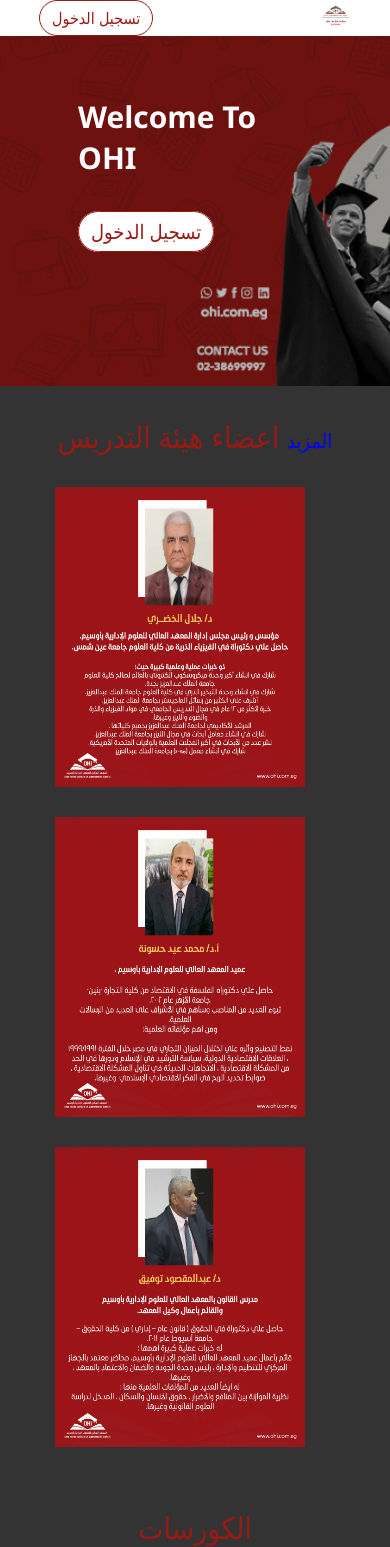
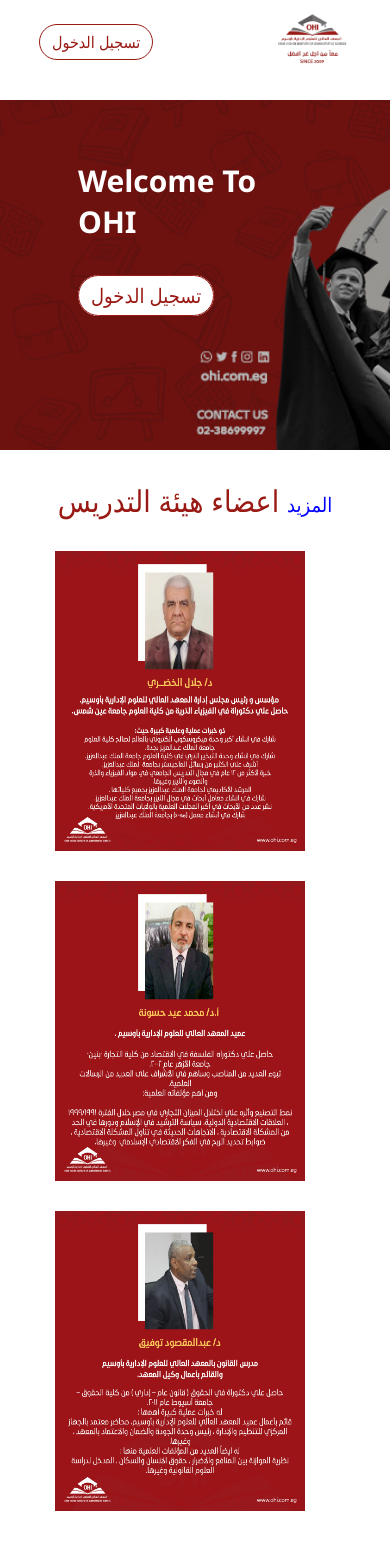
Before and after one commit to ibrahimkhalid-code/OHI, a PHP site: page /index.html in a window 390 px wide. Shown: the top 1547 px of the page. Run offline with PHP 8.4, Linux system fonts and the light colour scheme.

Commit message:
Update style.css

```diff
--- a/css/style.css
+++ b/css/style.css
@@ -244,8 +244,11 @@
 /* Media Querie */
 
 @media only screen and (max-width: 768px){
-    body{
-        background-color: #333;
+    header{
+        height: 100px;
+    }
+    .header-logo{
+        width: 25%;
     }
     .header-list{
         display: none;
@@ -265,6 +268,9 @@
         align-items: center;
 
     }
+    .staffCon{
+        width: 100%;
+    }
     .schoolCous{
         margin-bottom: 10px;
     }
```
